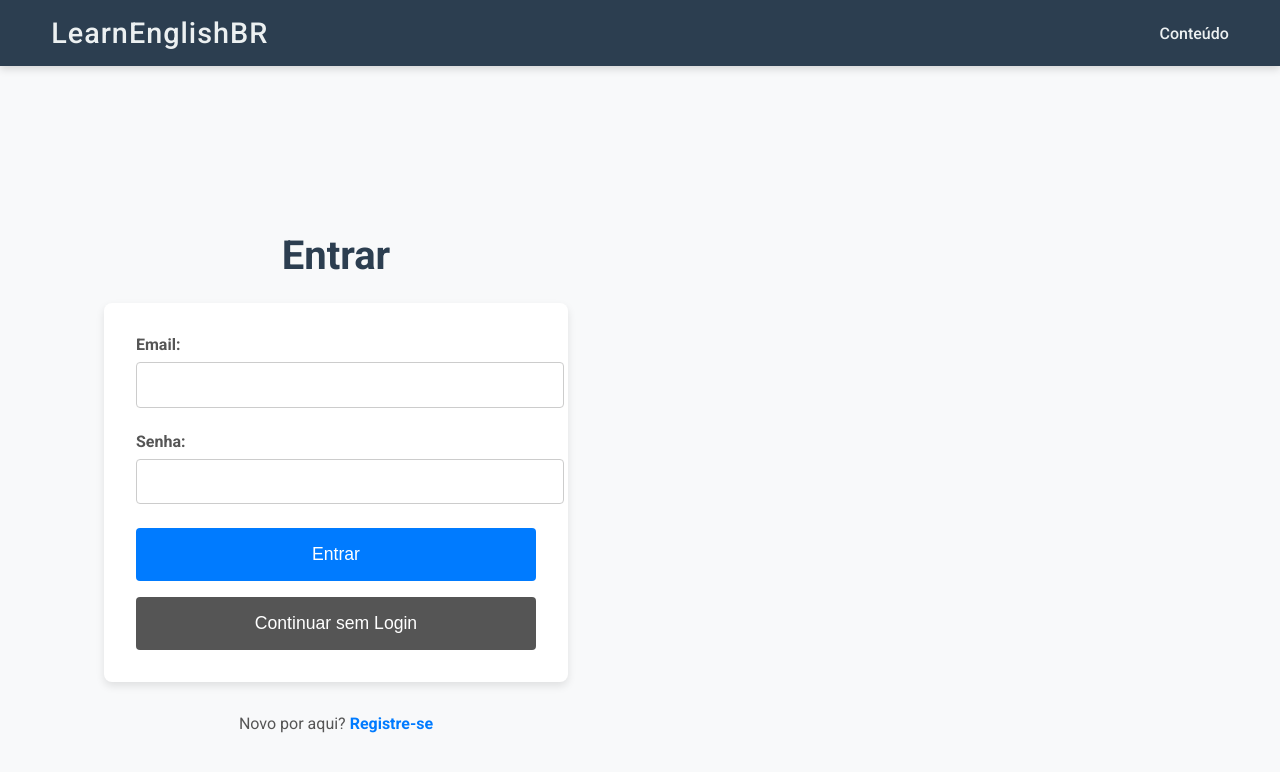
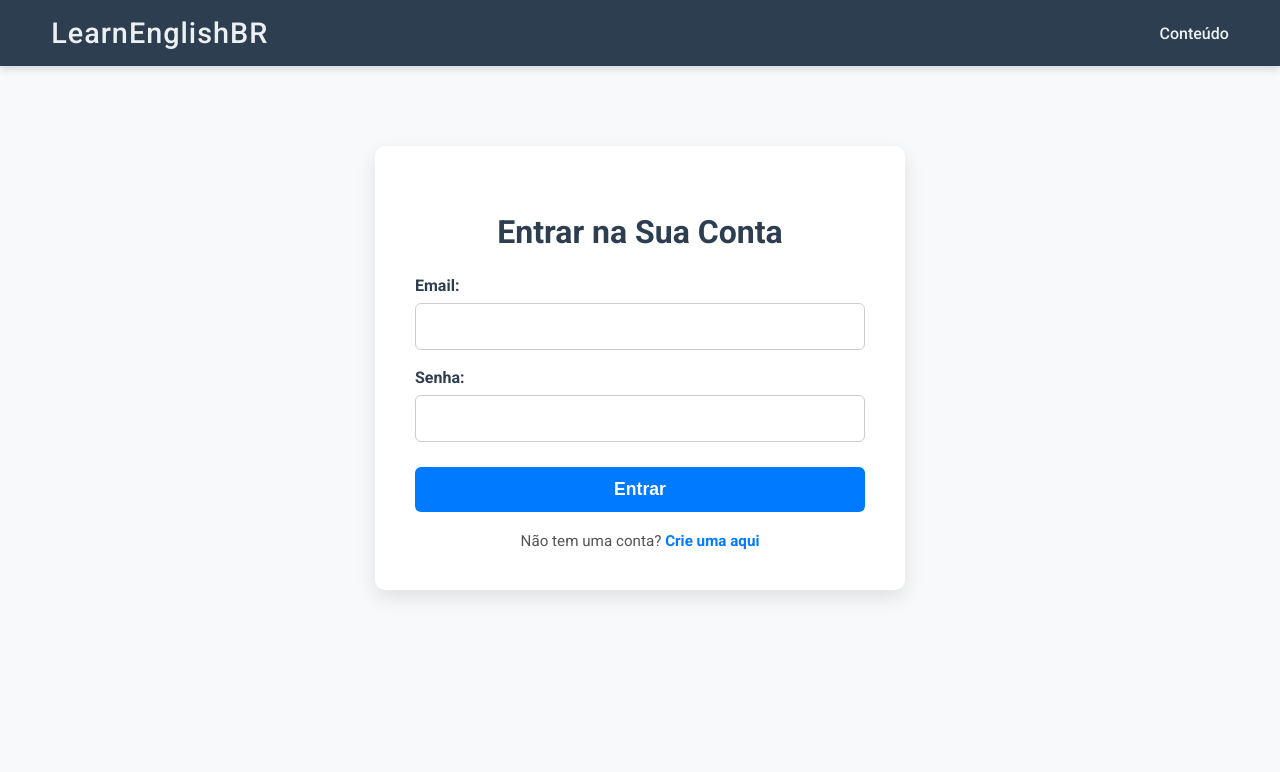
Before and after one commit to gustavo1902/LearnEnglishBR, a React (Create React App) app in the folder frontend/: page /login in a window 1280 px wide. Shown: the top 772 px of the page. Built offline with nearby package versions, Linux system fonts and the light colour scheme.

Commit message:
feat(frontend): Reestiliza HomePage com layout de boas-vindas e opções de entrada

```diff
--- a/frontend/src/App.js
+++ b/frontend/src/App.js
@@ -6,6 +6,8 @@ import HomePage from './components/HomePage/HomePage';
 import Dashboard from './components/Dashboard/Dashboard';
 import Header from './components/Layout/Header';
 import './index.css';
+import './components/Auth/AuthStyles.css';
+import './components/HomePage/HomePage.css';
 
 function App() {
   return (
--- a/frontend/src/components/Auth/AuthStyles.css
+++ b/frontend/src/components/Auth/AuthStyles.css
@@ -1,77 +1,81 @@
-.auth-container {
+.auth-simple-container {
+    max-width: 450px;
+    margin: 80px auto;
+    padding: 40px;
+    background-color: white;
+    border-radius: 10px;
+    box-shadow: 0 8px 20px rgba(0, 0, 0, 0.1);
     display: flex;
-    min-height: 100vh;
-    background-color: var(--color-background-light);
-}
-
-.auth-background {
-    flex: 1;
-    background: linear-gradient(135deg, var(--color-primary-light), var(--color-primary-dark));
-    display: flex;
-    justify-content: center;
+    flex-direction: column;
     align-items: center;
 }
 
-.auth-form-wrapper {
-    flex: 1;
-    display: flex;
-    flex-direction: column;
-    justify-content: center;
-    align-items: center;
-    padding: 2rem;
+.auth-title {
+    font-size: 2em;
+    color: var(--color-text-dark);
+    margin-bottom: 25px;
+    font-weight: 700;
+    text-align: center;
 }
 
-.auth-title {
-    font-size: 2.5rem;
-    color: var(--color-text-dark);
-    margin-bottom: 1.5rem;
+.auth-error-message {
+    background-color: #f8d7da;
+    color: var(--color-error);
+    border: 1px solid #f5c6cb;
+    padding: 10px 15px;
+    border-radius: 5px;
+    margin-bottom: 20px;
+    width: 100%;
+    box-sizing: border-box;
+    text-align: center;
 }
 
-.auth-form {
-    background-color: white;
-    padding: 2rem;
-    border-radius: 8px;
-    box-shadow: 0 4px 8px rgba(0, 0, 0, 0.1);
-    width: 80%;
-    max-width: 400px;
+.auth-form-simple {
+    width: 100%;
 }
 
 .auth-form-group {
-    margin-bottom: 1.5rem;
+    margin-bottom: 18px;
 }
 
 .auth-form-group label {
     display: block;
-    margin-bottom: 0.5rem;
-    color: var(--color-text-medium);
-    font-weight: bold;
+    margin-bottom: 8px;
+    color: var(--color-text-dark);
+    font-weight: 600;
 }
 
 .auth-form-group input {
     width: 100%;
-    padding: 0.8rem;
+    padding: 12px;
     border: 1px solid #ccc;
-    border-radius: 4px;
-    font-size: 1rem;
+    border-radius: 6px;
+    font-size: 1.1em;
+    box-sizing: border-box;
+    transition: border-color 0.2s ease, box-shadow 0.2s ease;
 }
 
-.auth-form-actions {
-    display: flex;
-    flex-direction: column;
-    gap: 1rem;
-    margin-top: 1.5rem;
+.auth-form-group input:focus {
+    border-color: var(--color-primary);
+    box-shadow: 0 0 0 3px rgba(0, 123, 255, 0.25);
+    outline: none;
+}
+
+.auth-form-actions-simple {
+    margin-top: 25px;
+    text-align: center;
 }
 
 .auth-button {
-    padding: 1rem 1.5rem;
+    padding: 12px 25px;
     border: none;
-    border-radius: 4px;
+    border-radius: 6px;
     color: white;
-    font-size: 1.1rem;
+    font-size: 1.1em;
+    font-weight: 600;
     cursor: pointer;
     transition: background-color 0.3s ease;
-    text-align: center;
-    text-decoration: none;
+    width: 100%;
 }
 
 .auth-button.primary {
@@ -91,15 +95,17 @@
 }
 
 .auth-alternative {
-    margin-top: 2rem;
+    margin-top: 20px;
     color: var(--color-text-medium);
     text-align: center;
+    font-size: 0.95em;
 }
 
 .auth-alternative a {
     color: var(--color-primary);
     text-decoration: none;
     font-weight: bold;
+    transition: text-decoration 0.2s ease;
 }
 
 .auth-alternative a:hover {
--- a/frontend/src/components/Auth/Login.js
+++ b/frontend/src/components/Auth/Login.js
@@ -7,8 +7,14 @@ const Login = () => {
   const [email, setEmail] = useState('');
   const [password, setPassword] = useState('');
   const [error, setError] = useState('');
-  const { login } = useAuth();
+  const { login, userInfo } = useAuth();
   const navigate = useNavigate();
+
+  React.useEffect(() => {
+    if (userInfo) {
+      navigate('/');
+    }
+  }, [userInfo, navigate]);
 
   const handleSubmit = async (e) => {
     e.preventDefault();
@@ -21,16 +27,11 @@ const Login = () => {
     }
   };
 
-  const handleContinueWithoutLogin = () => {
-    navigate('/dashboard');
-  };
-
   return (
-    <div className="auth-container">
-      <div className="auth-form-wrapper">
-        <h2 className="auth-title">Entrar</h2>
+    <div className="auth-simple-container">
+      <h2 className="auth-title">Entrar na Sua Conta</h2>
       {error && <p className="auth-error-message">{error}</p>}
-        <form onSubmit={handleSubmit} className="auth-form">
+      <form onSubmit={handleSubmit} className="auth-form-simple">
         <div className="auth-form-group">
           <label htmlFor="email">Email:</label>
           <input
@@ -51,20 +52,15 @@ const Login = () => {
             required
           />
         </div>
-          <div className="auth-form-actions">
+        <div className="auth-form-actions-simple">
           <button type="submit" className="auth-button primary">
             Entrar
-            </button>
-            <button type="button" onClick={handleContinueWithoutLogin} className="auth-button secondary">
-              Continuar sem Login
           </button>
         </div>
       </form>
       <div className="auth-alternative">
-          Novo por aqui? <Link to="/register">Registre-se</Link>
+        Não tem uma conta? <Link to="/register">Crie uma aqui</Link>
       </div>
-      </div>
-      <div className="auth-background"></div>
     </div>
   );
 };
--- a/frontend/src/components/Auth/Register.js
+++ b/frontend/src/components/Auth/Register.js
@@ -1,6 +1,7 @@
 import React, { useState } from 'react';
+import { Link, useNavigate } from 'react-router-dom';
 import { useAuth } from '../../context/AuthContext';
-import { useNavigate } from 'react-router-dom';
+import './AuthStyles.css';
 
 const Register = () => {
   const [name, setName] = useState('');
@@ -16,22 +17,23 @@ const Register = () => {
     }
   }, [userInfo, navigate]);
 
-  const submitHandler = async (e) => {
+  const handleSubmit = async (e) => {
     e.preventDefault();
+    setError('');
     try {
       await register(name, email, password);
       navigate('/');
     } catch (err) {
-      setError(err.message || String(err));
+      setError(err.message || 'Erro no registro.');
     }
   };
 
   return (
-    <div className="auth-container">
-      <h2>Registrar</h2>
-      {error && <p className="message error">{error}</p>}
-      <form onSubmit={submitHandler}>
-        <div className="form-group">
+    <div className="auth-simple-container">
+      <h2 className="auth-title">Crie Sua Conta</h2>
+      {error && <p className="auth-error-message">{error}</p>}
+      <form onSubmit={handleSubmit} className="auth-form-simple">
+        <div className="auth-form-group">
           <label htmlFor="name">Nome:</label>
           <input
             type="text"
@@ -41,7 +43,7 @@ const Register = () => {
             required
           />
         </div>
-        <div className="form-group">
+        <div className="auth-form-group">
           <label htmlFor="email">Email:</label>
           <input
             type="email"
@@ -51,7 +53,7 @@ const Register = () => {
             required
           />
         </div>
-        <div className="form-group">
+        <div className="auth-form-group">
           <label htmlFor="password">Senha:</label>
           <input
             type="password"
@@ -61,8 +63,15 @@ const Register = () => {
             required
           />
         </div>
-        <button type="submit">Registrar</button>
+        <div className="auth-form-actions-simple">
+          <button type="submit" className="auth-button primary">
+            Registrar
+          </button>
+        </div>
       </form>
+      <div className="auth-alternative">
+        Já tem uma conta? <Link to="/login">Entrar</Link>
+      </div>
     </div>
   );
 };
--- /dev/null
+++ b/frontend/src/components/HomePage/HomePage.css
@@ -0,0 +1,139 @@
+.homepage-container {
+    display: flex;
+    min-height: calc(100vh - 80px);
+    background-color: var(--color-background-light);
+    margin-top: 0;
+    padding: 0;
+}
+
+.homepage-form-section {
+    flex: 1;
+    display: flex;
+    flex-direction: column;
+    justify-content: center;
+    align-items: center;
+    padding: 40px;
+    background-color: white;
+    box-shadow: 0 4px 15px rgba(0, 0, 0, 0.08);
+}
+
+.homepage-image-section {
+    flex: 1;
+    background: linear-gradient(135deg, var(--color-primary-light), var(--color-primary-dark));
+    display: flex;
+    justify-content: center;
+    align-items: center;
+    padding: 40px;
+}
+
+.homepage-hero-image {
+    max-width: 100%;
+    height: auto;
+    border-radius: 10px;
+    box-shadow: 0 8px 20px rgba(0, 0, 0, 0.2);
+}
+
+.homepage-welcome-title {
+    font-size: 3em;
+    color: var(--color-text-dark);
+    margin-bottom: 15px;
+    font-weight: 800;
+    text-align: center;
+}
+
+.homepage-subtitle {
+    font-size: 1.5em;
+    color: var(--color-text-medium);
+    margin-bottom: 40px;
+    text-align: center;
+    max-width: 80%;
+}
+
+.homepage-actions {
+    display: flex;
+    flex-direction: column;
+    gap: 20px;
+    width: 100%;
+    max-width: 350px;
+}
+
+.homepage-button {
+    padding: 15px 30px;
+    border-radius: 8px;
+    text-decoration: none;
+    font-size: 1.2em;
+    font-weight: 600;
+    transition: all 0.3s ease;
+    text-align: center;
+    border: none;
+    cursor: pointer;
+}
+
+.homepage-button-login {
+    background-color: var(--color-primary);
+    color: white;
+}
+.homepage-button-login:hover {
+    background-color: var(--color-primary-dark);
+}
+
+.homepage-button-register {
+    background-color: var(--color-secondary);
+    color: white;
+}
+.homepage-button-register:hover {
+    background-color: #218838;
+}
+
+.homepage-button-continue {
+    background-color: var(--color-text-medium);
+    color: white;
+}
+.homepage-button-continue:hover {
+    background-color: #5a6268;
+}
+
+.homepage-logged-in-message {
+    margin-top: 30px;
+    font-size: 1.3em;
+    color: var(--color-text-dark);
+    text-align: center;
+}
+
+.homepage-button-dashboard {
+    background-color: #17a2b8;
+    color: white;
+    margin-top: 20px;
+}
+.homepage-button-dashboard:hover {
+    background-color: #138496;
+}
+
+@media (max-width: 768px) {
+    .homepage-container {
+        flex-direction: column;
+    }
+
+    .homepage-form-section,
+    .homepage-image-section {
+        flex: none;
+        width: 100%;
+        padding: 30px 20px;
+    }
+
+    .homepage-image-section {
+        min-height: 250px;
+    }
+
+    .homepage-welcome-title {
+        font-size: 2.2em;
+    }
+
+    .homepage-subtitle {
+        font-size: 1.2em;
+    }
+
+    .homepage-button {
+        width: 90%;
+    }
+}
--- a/frontend/src/components/HomePage/HomePage.js
+++ b/frontend/src/components/HomePage/HomePage.js
@@ -1,6 +1,7 @@
 import React from 'react';
 import { Link, useNavigate } from 'react-router-dom';
 import { useAuth } from '../../context/AuthContext';
+import './HomePage.css';
 
 const HomePage = () => {
   const { userInfo } = useAuth();
@@ -11,122 +12,31 @@ const HomePage = () => {
   };
 
   return (
-    <div style={homePageContainerStyle}>
-      <h2 style={titleStyle}>Bem-vindo à LearnEnglishBR!</h2>
-      <p style={subtitleStyle}>Sua plataforma interativa para aprender e praticar inglês.</p>
+    <div className="homepage-container">
+      <div className="homepage-form-section">
+        <h2 className="homepage-welcome-title">Bem-vindo à LearnEnglishBR!</h2>
+        <p className="homepage-subtitle">Sua plataforma interativa para aprender e praticar inglês.</p>
 
         {!userInfo ? (
-        <div style={optionsContainerStyle}>
-          <Link to="/login" style={{ ...buttonStyle, ...loginButtonStyle }}>Entrar</Link>
-          <Link to="/register" style={{ ...buttonStyle, ...registerButtonStyle }}>Registrar</Link>
-          <button onClick={handleContinueWithoutLogin} style={{ ...buttonStyle, ...continueButtonStyle }}>
+          <div className="homepage-actions">
+            <Link to="/login" className="homepage-button homepage-button-login">Entrar</Link>
+            <Link to="/register" className="homepage-button homepage-button-register">Registrar</Link>
+            <button onClick={handleContinueWithoutLogin} className="homepage-button homepage-button-continue">
               Continuar sem Login
             </button>
           </div>
         ) : (
-        <div style={loggedInSectionStyle}>
-          <p>Você já está logado como **{userInfo.name}**.</p>
-          <Link to="/dashboard" style={dashboardLinkStyle}>Ir para o Dashboard</Link>
+          <div className="homepage-logged-in-message">
+            <p>Você já está logado como <strong>{userInfo.name}</strong>.</p>
+            <Link to="/dashboard" className="homepage-button homepage-button-dashboard">Ir para o Dashboard</Link>
           </div>
         )}
+      </div>
+      <div className="homepage-image-section">
+        <img src="/images/hero-image.avif" alt="Estudante de inglês" className="homepage-hero-image" />
+      </div>
     </div>
   );
 };
 
-const homePageContainerStyle = {
-  textAlign: 'center',
-  marginTop: '80px',
-  padding: '30px',
-  backgroundColor: '#f8f9fa',
-  borderRadius: '10px',
-  boxShadow: '0 5px 15px rgba(0,0,0,0.1)',
-  maxWidth: '700px',
-  margin: '80px auto 20px auto',
-  animation: 'fadeIn 1s ease-out'
-};
-
-const titleStyle = {
-  fontSize: '2.8em',
-  color: '#2c3e50',
-  marginBottom: '15px',
-  fontWeight: '700'
-};
-
-const subtitleStyle = {
-  fontSize: '1.4em',
-  color: '#555',
-  marginBottom: '40px'
-};
-
-const optionsContainerStyle = {
-  display: 'flex',
-  flexDirection: 'column',
-  gap: '20px',
-  alignItems: 'center'
-};
-
-const buttonStyle = {
-  padding: '15px 30px',
-  borderRadius: '8px',
-  textDecoration: 'none',
-  fontSize: '1.2em',
-  fontWeight: '600',
-  transition: 'all 0.3s ease',
-  width: '80%',
-  maxWidth: '300px',
-  border: 'none',
-  cursor: 'pointer'
-};
-
-const loginButtonStyle = {
-  backgroundColor: '#007bff',
-  color: 'white',
-  '&:hover': {
-    backgroundColor: '#0056b3'
-  }
-};
-
-const registerButtonStyle = {
-  backgroundColor: '#28a745',
-  color: 'white',
-  '&:hover': {
-    backgroundColor: '#218838'
-  }
-};
-
-const continueButtonStyle = {
-  backgroundColor: '#6c757d',
-  color: 'white',
-  '&:hover': {
-    backgroundColor: '#5a6268'
-  }
-};
-
-const loggedInSectionStyle = {
-  marginTop: '30px',
-  fontSize: '1.2em',
-  color: '#34495e',
-};
-
-const dashboardLinkStyle = {
-  display: 'inline-block',
-  marginTop: '20px',
-  padding: '12px 25px',
-  backgroundColor: '#17a2b8',
-  color: 'white',
-  borderRadius: '8px',
-  textDecoration: 'none',
-  fontWeight: 'bold',
-  transition: 'background-color 0.3s ease',
-  '&:hover': {
-    backgroundColor: '#138496'
-  }
-};
-const fadeInAnimation = {
-  '@keyframes fadeIn': {
-    '0%': { opacity: 0 },
-    '100%': { opacity: 1 }
-  }
-};
-
 export default HomePage;
```
Lines whose indentation alone changed are shown as unchanged.
